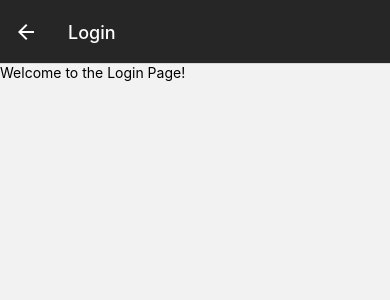
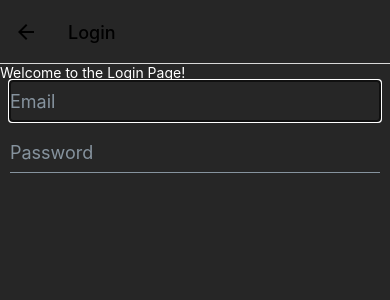
Before and after one commit to chris-15/GameNoti, a React Native app: screen /Login in a window 390 px wide. Shown: the top 300 px of the page. Built offline with nearby package versions, Linux system fonts and the light colour scheme.

Commit message:
added react native elements, starting to create log in page

```diff
--- a/App.js
+++ b/App.js
@@ -8,25 +8,22 @@ import RegisterScreen from "./screens/RegisterScreen";
 const Stack = createNativeStackNavigator();
 
 export default function App() {
+  const globalScreenOptions = {
+    headerStyle: { backgroundColor: "#262626" },
+    headerTintColor: {color: "white"},
+  };
   return (
     <NavigationContainer>
-      <Stack.Navigator>
+      <Stack.Navigator screenOptions={globalScreenOptions}>
         <Stack.Screen name="Home" component={HomeScreen} />
         <Stack.Screen
           name="Login"
           component={LoginScreen}
-          options={{
-            headerStyle: { backgroundColor: "#262626" },
-            headerTintColor: "#FFFFFF",
-          }}
+
         />
         <Stack.Screen
           name="Register"
           component={RegisterScreen}
-          options={{
-            headerStyle: { backgroundColor: "#262626" },
-            headerTintColor: "#FFFFFF",
-          }}
         />
       </Stack.Navigator>
     </NavigationContainer>
--- a/package.json
+++ b/package.json
@@ -11,6 +11,8 @@
   "dependencies": {
     "@react-navigation/native": "^6.1.7",
     "@react-navigation/native-stack": "^6.9.13",
+    "@rneui/base": "^4.0.0-rc.7",
+    "@rneui/themed": "^4.0.0-rc.8",
     "expo": "~49.0.8",
     "expo-status-bar": "~1.6.0",
     "nativewind": "^2.0.11",
--- a/screens/LoginScreen.js
+++ b/screens/LoginScreen.js
@@ -1,16 +1,21 @@
-import { StatusBar } from 'expo-status-bar'
-import { useLayoutEffect } from 'react';
-import { Text, View } from 'react-native'
+import { StatusBar } from "expo-status-bar";
+import { useLayoutEffect } from "react";
+import { Text, View, SafeAreaView } from "react-native";
+import { Button, Input, Image, color } from "@rneui/base";
+
+const LoginScreen = ({ navigation }) => {
+  return (
+    <View className="flex-1 bg-neutral-800">
+      <Text className="text-white">Welcome to the Login Page!</Text>
+
+      <View className="">
+        <Input placeholder="Email" inputStyle={{color:'white'}} autoFocus type="email"/>
+        <Input placeholder="Password" inputStyle={{color:'white'}} secureTextEntry type="password"/>
+      </View>
+    </View>
 
 
-const LoginScreen = ({ navigation }) => {
+  );
+};
 
-  return (
-    <View>
-
-      <Text>Welcome to the Login Page!</Text>
-    </View>
-  )
-}
-
-export default LoginScreen
+export default LoginScreen;
```
Also changed, not shown: 1 other file (tests, documents, lock files or other folders).
